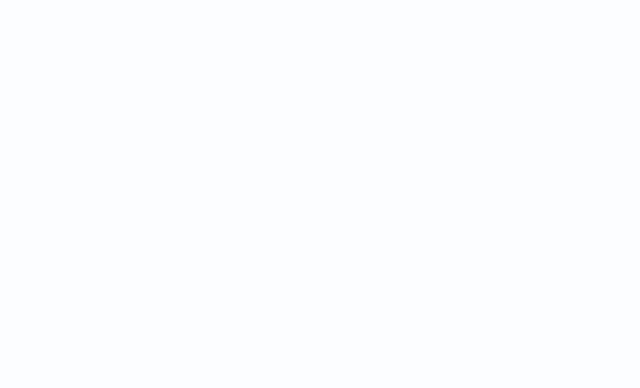
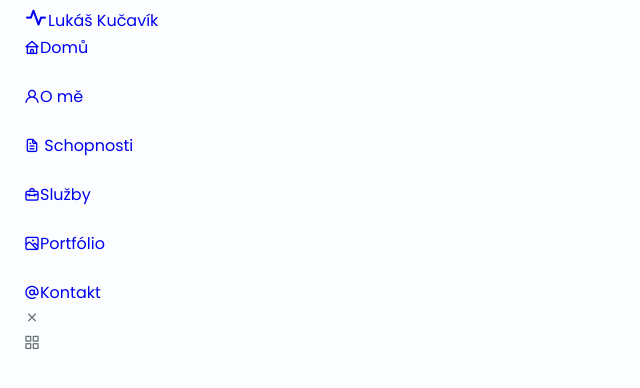
Before and after one commit to valerianoalmondo/personalPortfolio, a plain HTML site: page index.html in a window 1280 px wide. Shown: the whole page, without its empty margins (0-640 px from the left). Drawn offline with nearby package versions, Linux system fonts and the light colour scheme.

Commit message:
added navigation menu

```diff
--- a/index.html
+++ b/index.html
@@ -20,7 +20,51 @@
 <body>
     <!-- ==================== HEADER ==================== -->
     <header>
+        <nav class="nav container">
+            <a href="#home" class="nav__logo"><i class="uil uil-heart-rate header__icon"></i>Lukáš Kučavík</a>
 
+            <div class="nav__menu" id="nav-menu">
+                <ul class="nav__list grid">
+                    <li class="nav__item">
+                        <a href="#home" class="nav__link active-link">
+                            <i class="uil uil-home nav__icon"></i>Domů
+                        </a>
+                    </li>
+                    <li class="nav__item">
+                        <a href="#about" class="nav__link">
+                            <i class="uil uil-user nav__icon"></i>O&nbsp;mě
+                        </a>
+                    </li>
+                    <li class="nav__item">
+                        <a href="#skills" class="nav__link">
+                            <i class="uil uil-file-alt nav__icon"></i> Schopnosti
+                        </a>
+                    </li>
+                    <li class="nav__item">
+                        <a href="#services" class="nav__link">
+                            <i class="uil uil-briefcase-alt nav__icon"></i>Služby
+                        </a>
+                    </li>
+                    <li class="nav__item">
+                        <a href="#portfolio" class="nav__link">
+                            <i class="uil uil-scenery nav__icon"></i>Portfólio
+                        </a>
+                    </li>
+                    <li class="nav__item">
+                        <a href="#contact" class="nav__link">
+                            <i class="uil uil-at nav__icon"></i>Kontakt
+                        </a>
+                    </li>
+                </ul>
+                <i class="uil uil-times nav__close" id="nav-close"></i>
+            </div>
+
+            <div class="nav__btns">
+                <div class="nav__toggle" id="nav-toggle">
+                    <i class="uil uil-apps"></i>
+                </div>
+            </div>
+        </nav>
     </header>
 
     <!-- ==================== MAIN ==================== -->
```
